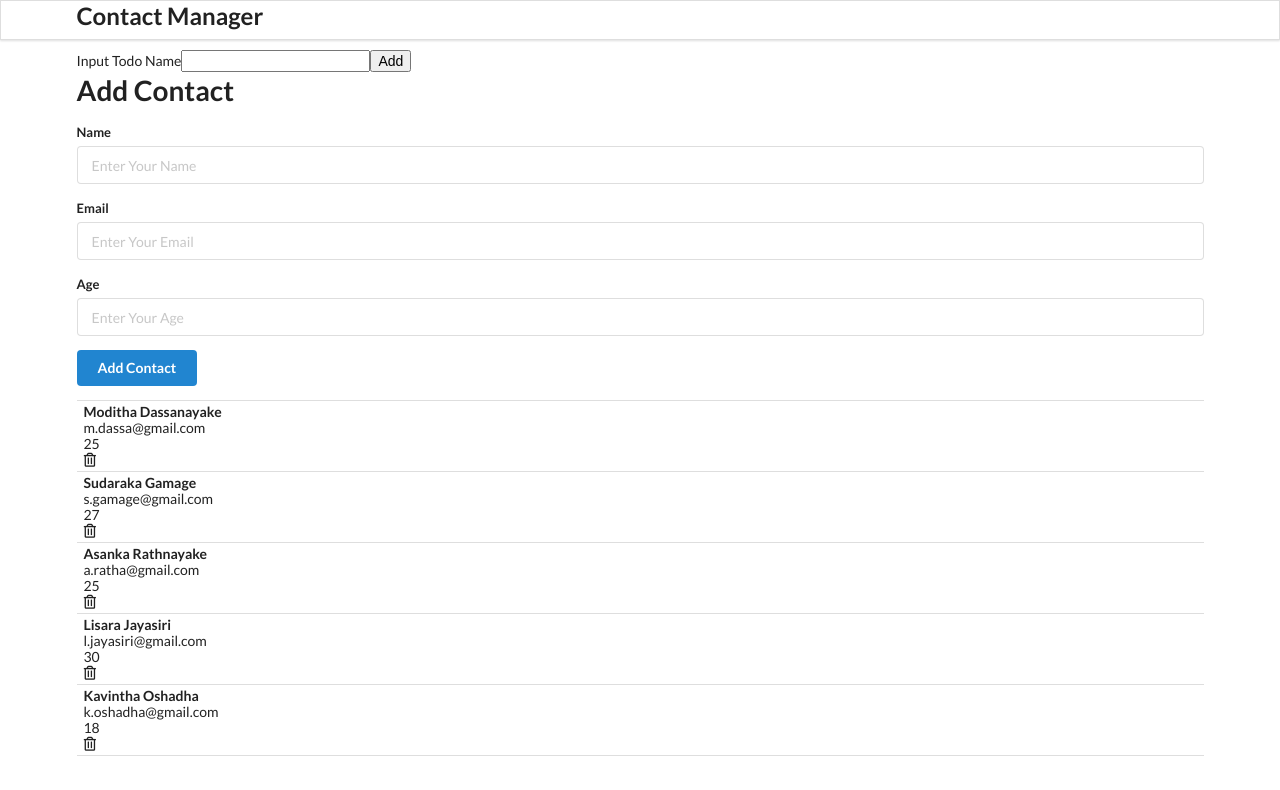
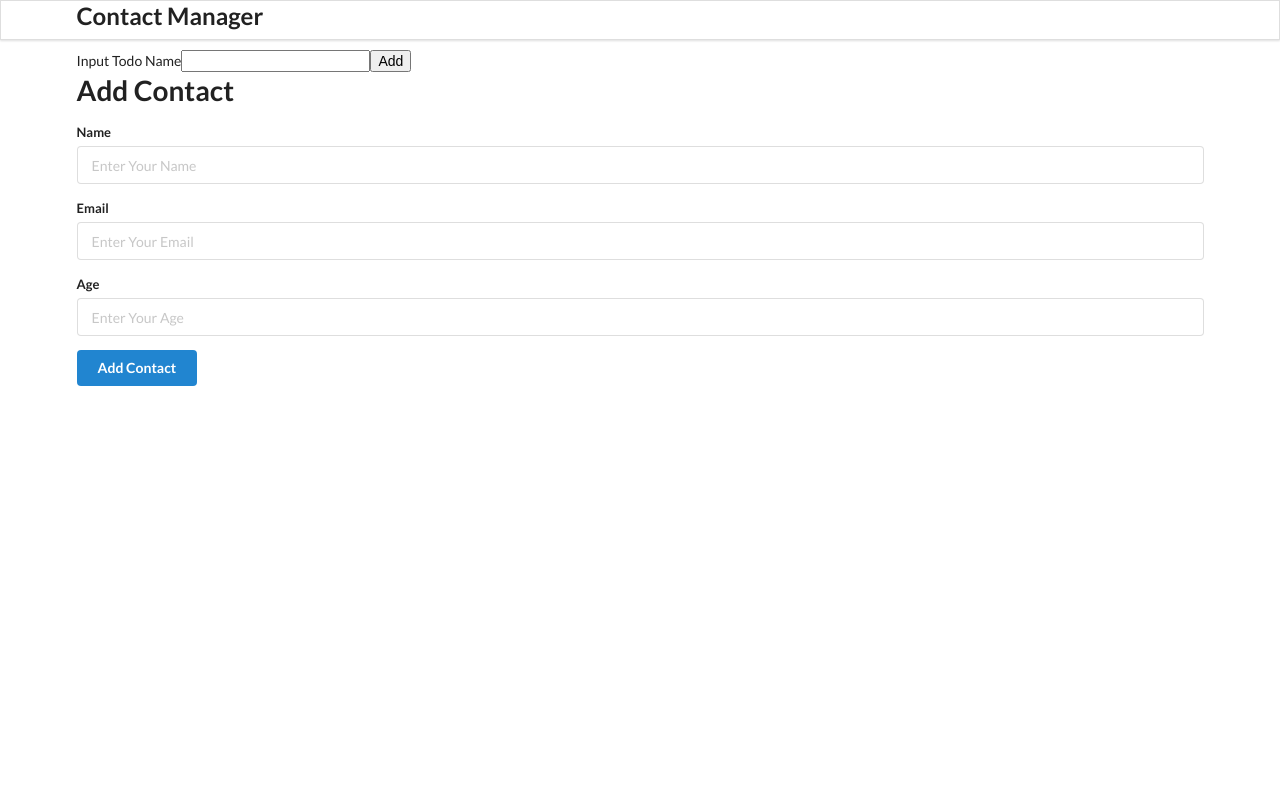
Before and after one commit to ModiDev/react-demo-app, a React (Create React App) app: page / in a window 1280 px wide. Shown: the top 790 px of the page. Built offline with nearby package versions, Linux system fonts and the light colour scheme.

Commit message:
react hooks

```diff
--- a/src/Components/AddContact.js
+++ b/src/Components/AddContact.js
@@ -1,22 +1,50 @@
 import React from "react";
 
 class AddContact extends React.Component{
+    state = {
+        name:"",
+        email:"",
+        age:"",
+    }
+    add = (e) =>{
+        e.preventDefault(); // dont get page refresh when click in the add button
+
+        if(this.state.name === "" || this.state.email === "" || this.state.age === ""){
+            alert("All the feilds are manadatory !");
+            return
+        }
+        this.props.addContactHandler(this.state); // pass the added values as props to app.js using eventhandler[child to parent]
+        this.setState({name:"", email:"",age:""});// empty the feilds after click the add
+
+    }
     render(){
         return(
             <div className="container ui main">
                 <h1>Add Contact</h1>
-                <form className="ui form">
+                <form className="ui form" onSubmit={this.add}>
                     <div className="field">
                         <label>Name</label>
-                        <input type="text" name="name" placeholder="Enter Your Name"/>
+                        <input type="text" key="name"
+                        name="name"
+                        placeholder="Enter Your Name"
+                        value ={this.state.name}
+                        onChange={(e)=> this.setState({name:e.target.value})}/>
                     </div>
                     <div className="field">
                         <label>Email</label>
-                        <input type="email" name="email" placeholder="Enter Your Email"/>
+                        <input type="email" key="email"
+                        name="email"
+                        value = {this.state.email}
+                        onChange= {(e) => this.setState({email:e.target.value})}
+                        placeholder="Enter Your Email"/>
                     </div>
                     <div className="field">
                         <label>Age</label>
-                        <input type="number" name="age" placeholder="Enter Your Age"/>
+                        <input type="number" key="age"
+                        name="age"
+                        value= {this.state.age}
+                        onChange = {(e)=> this.setState({age:e.target.value})}
+                        placeholder="Enter Your Age"/>
                     </div>
                     <button className="ui button blue">Add Contact</button>
                 </form>
--- a/src/Components/App.js
+++ b/src/Components/App.js
@@ -1,4 +1,4 @@
-import React from 'react';
+import React , {useState, useEffect} from 'react';
 import './App.css';
 import Todo from './To-do';
 import Header from './Header';
@@ -6,50 +6,27 @@ import AddContact from './AddContact';
 import ContactList from './ContactList';
 
 function App() {
+  const LOCAL_STORAGE_KEY = "contacts";
+  const [contacts ,setContacts] = useState([]);
 
-  const contacts = [
-    {
-       id:1,
-      "name":"Moditha Dassanayake",
-      "email":"m.dassa@gmail.com",
-      "age":25
+  const addContactHandler = (contact) =>{
+      console.log(contact);
+      setContacts([...contacts, contact])
+  }
+  useEffect(()=>{
+    const getContacts =JSON.parse(localStorage.getItem(LOCAL_STORAGE_KEY));
+    if(getContacts)setContacts(getContacts);
+  },[]);
 
-    },
-    {
-       id:2,
-      "name":"Sudaraka Gamage",
-      "email":"s.gamage@gmail.com",
-      "age":27
-
-    },
-    {
-       id:3,
-      "name":"Asanka Rathnayake",
-      "email":"a.ratha@gmail.com",
-      "age":25
-
-    },
-    {
-       id:4,
-      "name":"Lisara Jayasiri",
-      "email":"l.jayasiri@gmail.com",
-      "age":30
-
-    },
-    {
-      id:5,
-     "name":"Kavintha Oshadha",
-     "email":"k.oshadha@gmail.com",
-     "age":18
-
-   },
-  ];
+  useEffect(()=>{
+    localStorage.setItem(LOCAL_STORAGE_KEY,JSON.stringify(contacts));
+  },[contacts]);
 
   return (
     <div className="ui container">
       <Header/>
       <Todo/>
-      <AddContact/>
+      <AddContact addContactHandler={addContactHandler}/>
       <ContactList contactsList={contacts}/>
     </div>
   );
--- a/src/Components/ContactCard.js
+++ b/src/Components/ContactCard.js
@@ -0,0 +1,22 @@
+import React from "react";
+import user from "../Images/user.png";
+
+const ContactCard = (props) => {
+
+const {name,email,age} = props.contact;
+
+    return(
+    <div className="item">
+        <img className="ui avatar image" src={user} alt="user"/>
+        <div className="content">
+            <div key="name" className="header">{name}</div>
+            <div key="email">{email}</div>
+            <div key="age">{age}</div>
+        </div>
+        <i className="trash alternate outline icon" style={{color:"red" , marginTop:"7px"}}>
+        </i>
+    </div>
+    );
+}
+
+export default ContactCard;
--- a/src/Components/ContactList.js
+++ b/src/Components/ContactList.js
@@ -1,16 +1,10 @@
 import React from "react";
+import ContactCard from "./ContactCard";
 
 const ContactList = (props) =>{
     const renderContactList = props.contactsList.map((contact)=>{
         return(
-            <div className="item">
-                <div className="content">
-                    <div className="header">{contact.name}</div>
-                    <div>{contact.email}</div>
-                    <div>{contact.age}</div>
-                </div>
-                <i className="trash alternate outline icon"></i>
-            </div>
+         <ContactCard contact={contact} />
         );
     });
     return(
```
Also changed, not shown: 1 other file (tests, documents, lock files or other folders).
